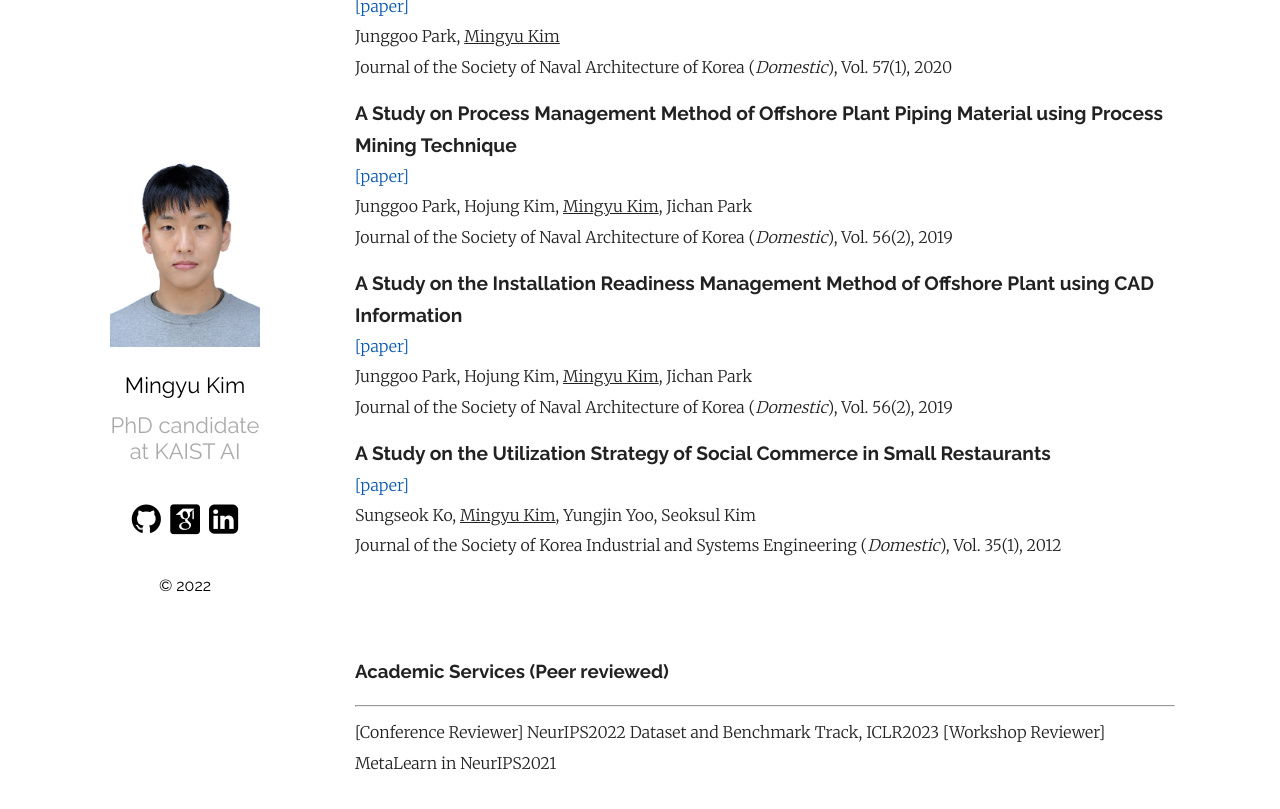
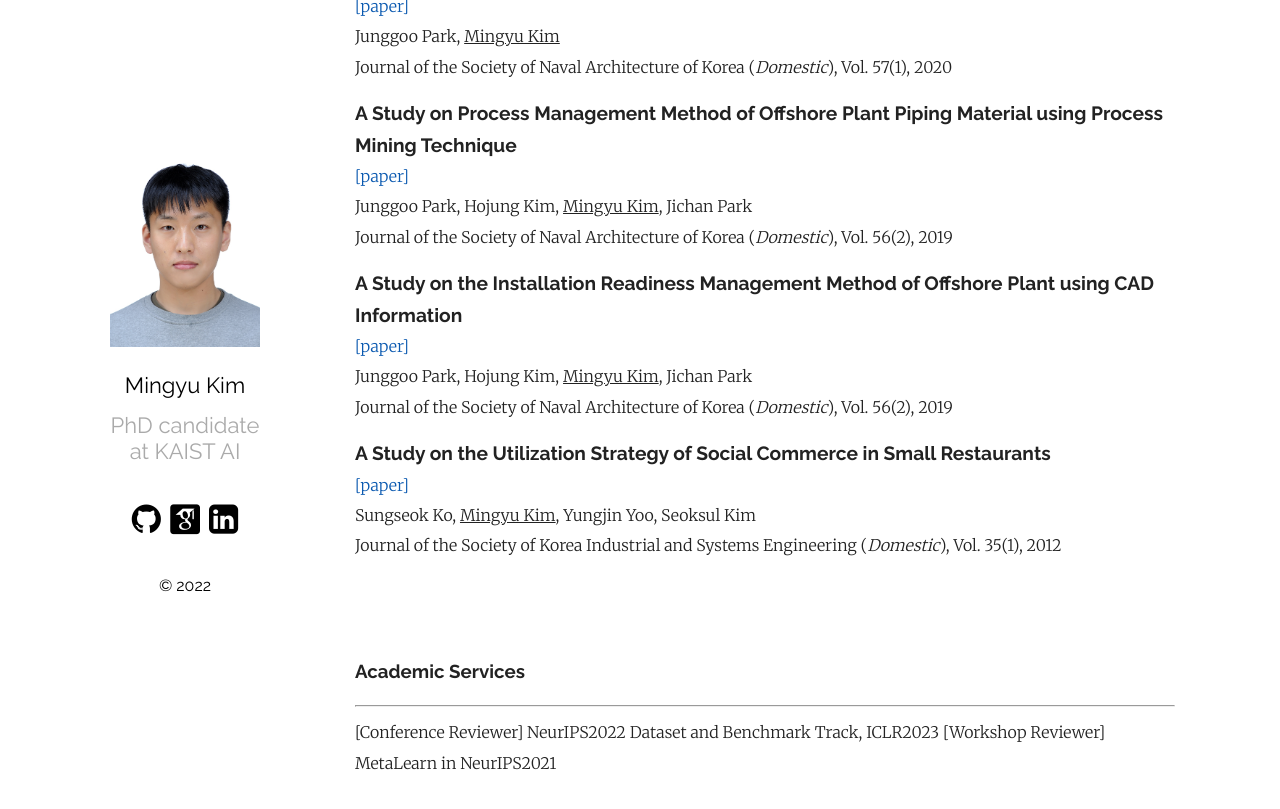
Before and after one commit to MingyuKim87/MingyuKim87.github.io, a Jekyll site: the page built from index.md, in a window 1280 px wide and 900 px high, scrolled down 2207 px. Shown: the top 809 px of the window. Built offline with Jekyll 4.4.1, drawn with Linux system fonts in a browser that asks for light colours; some web fonts are replaced.

Commit message:
update academic services and indentation

```diff
--- a/index.md
+++ b/index.md
@@ -99,13 +99,18 @@
 Sungseok Ko, <U>Mingyu Kim</U>, Yungjin Yoo, Seoksul Kim
 Journal of the Society of Korea Industrial and Systems Engineering (*Domestic*), Vol. 35(1), 2012
 
+
 <br/>
 <br/>
 
-### Academic Services (**Peer reviewed**)
+### Academic Services
 <hr>
+
 [Conference Reviewer] NeurIPS2022 Dataset and Benchmark Track, ICLR2023
 [Workshop Reviewer] MetaLearn in NeurIPS2021
+
+<br/>
+<br/>
 
 
 [seyoung-yun]: http://osi.kaist.ac.kr/professor/
```
